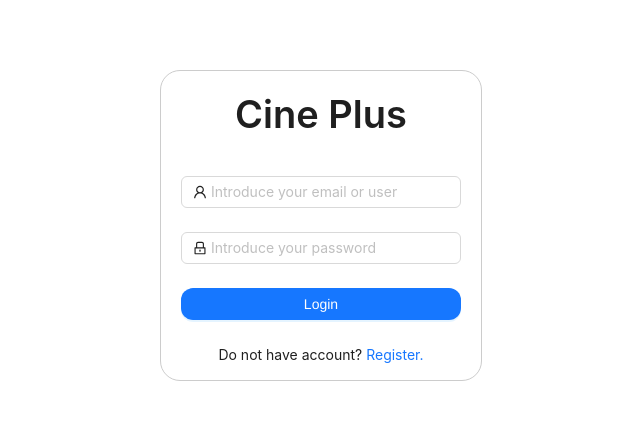
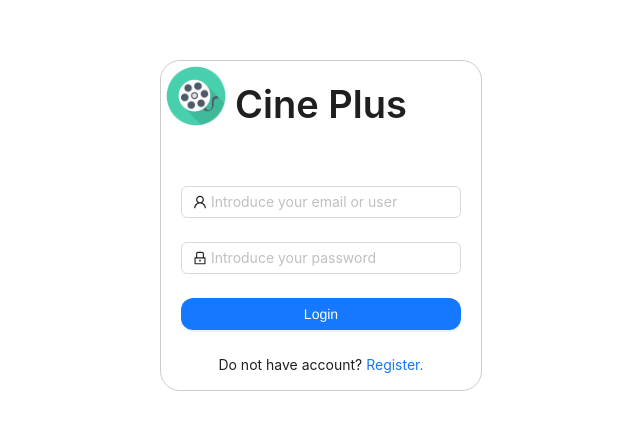
Before and after one commit to raudel25/Cine-Plus, a React (Create React App) app: page /auth/login in a window 1280 px wide. Shown: the part 175-604 px from the top of the page, without its empty margins (319-959 px from the left). Built offline with nearby package versions, Linux system fonts and the light colour scheme.

Commit message:
fix styles

```diff
--- a/src/pages/auth/Login.tsx
+++ b/src/pages/auth/Login.tsx
@@ -1,14 +1,27 @@
-import { Form, Input, Button, Typography } from "antd";
+import { Form, Input, Button, Typography, Row, Col, Image } from "antd";
 import { UserOutlined, LockOutlined } from "@ant-design/icons";
 
 const Login = () => {
   return (
     <div className="auth-box">
-      <div className="center-content mt-5 mb-5">
-        <Typography>
-          <Typography.Title>Cine Plus</Typography.Title>
-        </Typography>
-      </div>
+      <Row style={{ width: "100%" }}>
+        <Col span={4}>
+          <Image
+            className="m-1"
+            width={"60px"}
+            height={"60px"}
+            src={"/assets/movie.png"}
+          />
+        </Col>
+        <Col span={16}>
+          <div className="center-content mt-5 mb-5">
+            <Typography>
+              <Typography.Title>Cine Plus</Typography.Title>
+            </Typography>
+          </div>
+        </Col>
+        <Col span={4}></Col>
+      </Row>
 
       <Form className="m-5">
         <Form.Item
--- a/src/pages/auth/Register.tsx
+++ b/src/pages/auth/Register.tsx
@@ -3,7 +3,7 @@ import {
   LockOutlined,
   EyeInvisibleOutlined,
 } from "@ant-design/icons";
-import { Form, Input, Button, Typography } from "antd";
+import { Form, Input, Button, Typography, Row, Col, Image } from "antd";
 
 const Register = () => {
   const validatePassword = () => {
@@ -12,11 +12,24 @@ const Register = () => {
 
   return (
     <div className="auth-box">
-      <div className="center-content mt-5 mb-5">
-        <Typography>
-          <Typography.Title>Cine Plus</Typography.Title>
-        </Typography>
-      </div>
+      <Row style={{ width: "100%" }}>
+        <Col span={4}>
+          <Image
+            className="m-1"
+            width={"60px"}
+            height={"60px"}
+            src={"/assets/movie.png"}
+          />
+        </Col>
+        <Col span={16}>
+          <div className="center-content mt-5 mb-5">
+            <Typography>
+              <Typography.Title>Cine Plus</Typography.Title>
+            </Typography>
+          </div>
+        </Col>
+        <Col span={4}></Col>
+      </Row>
 
       <Form className="m-5">
         <Form.Item
--- a/src/pages/cine-plus/CinePlusWeb.tsx
+++ b/src/pages/cine-plus/CinePlusWeb.tsx
@@ -1,4 +1,3 @@
-import Seat from "./Seat";
 import ShowMovieShop from "./ShowMovieShop";
 
 const CinePlusWeb = () => {
--- a/src/pages/cine-plus/ShowMovieShop.tsx
+++ b/src/pages/cine-plus/ShowMovieShop.tsx
@@ -1,8 +1,8 @@
 import { FC } from "react";
 import { SeatType } from "../../types/types";
-import { Col, Image, Modal, Row, Typography } from "antd";
+import { Button, Col, Image, Modal, Row, Typography } from "antd";
 import Seat from "./Seat";
-import { CloseOutlined, ShoppingCartOutlined } from "@ant-design/icons";
+import { ShoppingCartOutlined } from "@ant-design/icons";
 
 export interface ShowMovieTypeShopProps {
   seats: SeatType[];
@@ -16,7 +16,7 @@ const ShowMovieShop: FC<ShowMovieTypeShopProps> = ({ seats, open }) => {
       title={
         <Row className="showMovieShop-tittle">
           <Col span={4}>
-            <Image width={"60px"} height={"60px"} src={"./assets/movie.jpg"} />
+            <Image width={"60px"} height={"60px"} src={"/assets/movie.png"} />
           </Col>
           <Col span={16}>
             <div className="center-content mb-5">
@@ -27,19 +27,17 @@ const ShowMovieShop: FC<ShowMovieTypeShopProps> = ({ seats, open }) => {
         </Row>
       }
       width={"60vw"}
-      okText={<ShoppingCartOutlined />}
-      cancelText={<CloseOutlined />}
+      footer={
+        <Button type="primary" className="showMovieShop-buy">
+          <ShoppingCartOutlined />
+        </Button>
+      }
     >
       <div className="m-5 center-content">
         <Row gutter={[5, 5]}>
           {seats.map((seat) => (
-            <Col span={2}>
-              <Seat
-                key={seat.number}
-                seat={seat}
-                toolTip="hola"
-                onClick={(n: number) => {}}
-              />
+            <Col span={2} key={seat.number}>
+              <Seat seat={seat} toolTip="hola" onClick={(n: number) => {}} />
             </Col>
           ))}
         </Row>
--- a/src/styles/pages/_cinePlusWeb.scss
+++ b/src/styles/pages/_cinePlusWeb.scss
@@ -32,3 +32,9 @@
 .showMovieShop-tittle {
   width: 100%;
 }
+
+.showMovieShop-buy {
+  width: auto;
+  height: auto;
+  font-size: 20px;
+}
```
Also changed, not shown: public/assets/movie.jpg (deleted), public/assets/movie.png (added).
